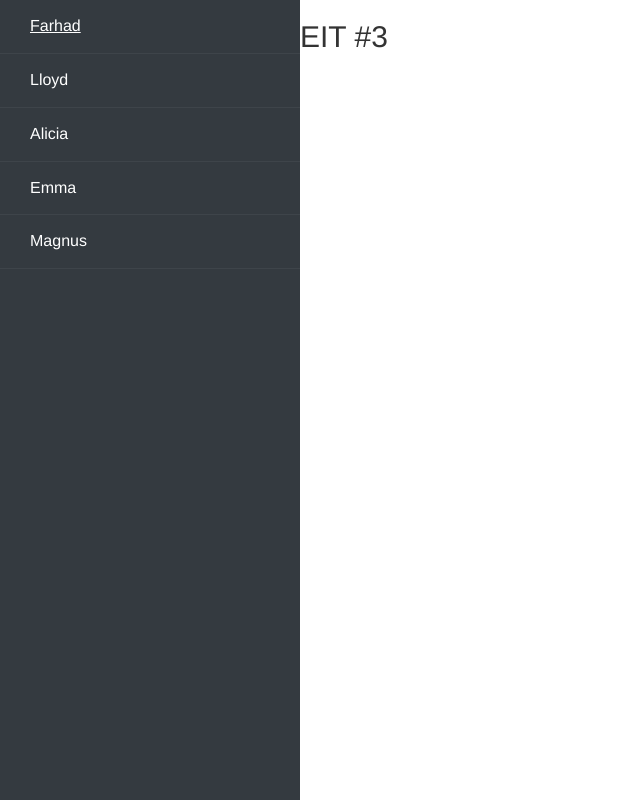
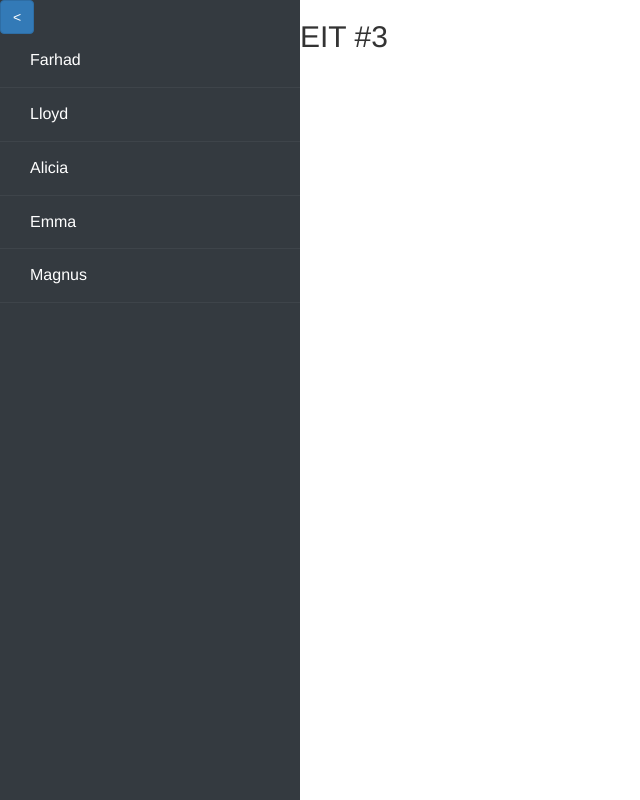
Before and after one commit to farhadhnz/EIT, a plain HTML site: page index.html in a window 1280 px wide. Shown: the whole page, without its empty margins (0-640 px from the left). Drawn offline with nearby package versions, Linux system fonts and the light colour scheme.

Commit message:
adding button

```diff
--- a/index.html
+++ b/index.html
@@ -16,6 +16,9 @@
 <body>
     <div class="wrapper d-flex align-items-stretch">
         <nav id="sidebar">
+            <button id="sidebarCollapse" class="btn btn-primary">
+                <
+            </button>
             <ul class="list-unstyled components mb-5">
                 <li class="active">
                     <a href="#">
```
